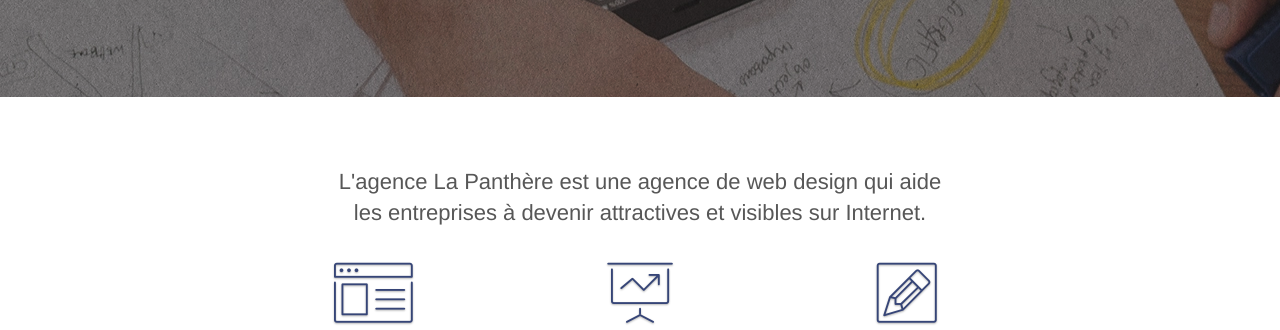
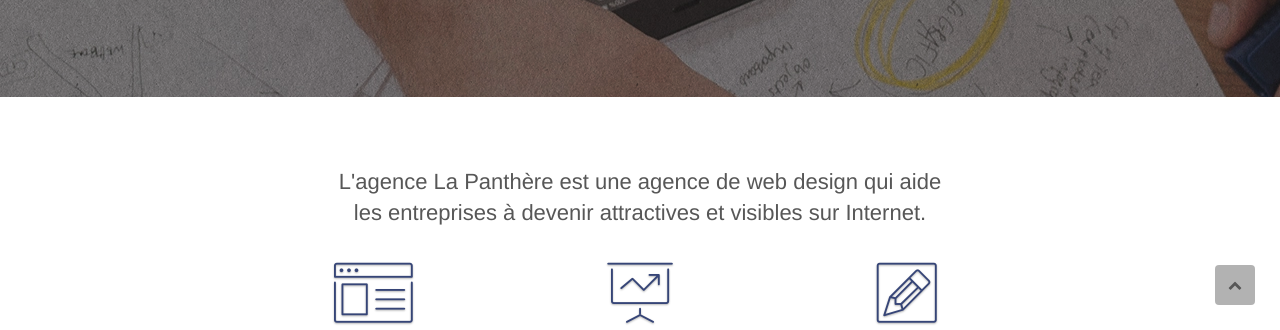
Before and after one commit to LEBOULAIRE/La-Panth-re, a plain HTML site: page index.html in a window 1280 px wide. Shown: the part 470-800 px from the top of the page. Drawn offline with Linux system fonts and the light colour scheme.

Commit message:
Bouton scroll pagr

```diff
--- a/index.html
+++ b/index.html
@@ -229,6 +229,10 @@
 </div>
 <!-- bloc-5-cta END -->
 
+<!-- ScrollToTop Button -->
+<a class="bloc-button btn btn-d scrollToTop" onclick="scrollToTarget('1')"><span class="fa fa-chevron-up"></span></a>
+<!-- ScrollToTop Button END-->
+
 <!-- Footer - bloc-8 -->
 <footer class="bloc bgc-atomic-tangerine d-bloc" id="bloc-8">
 	<div class="container bloc-sm">
--- a/style.css
+++ b/style.css
@@ -517,7 +517,7 @@ button {
     position: fixed;
     bottom: 20px;
     right: 20px;
-    opacity: 0;
+    opacity: 1;
     z-index: 500;
     transition: all .3s ease-in-out;
 }
```
